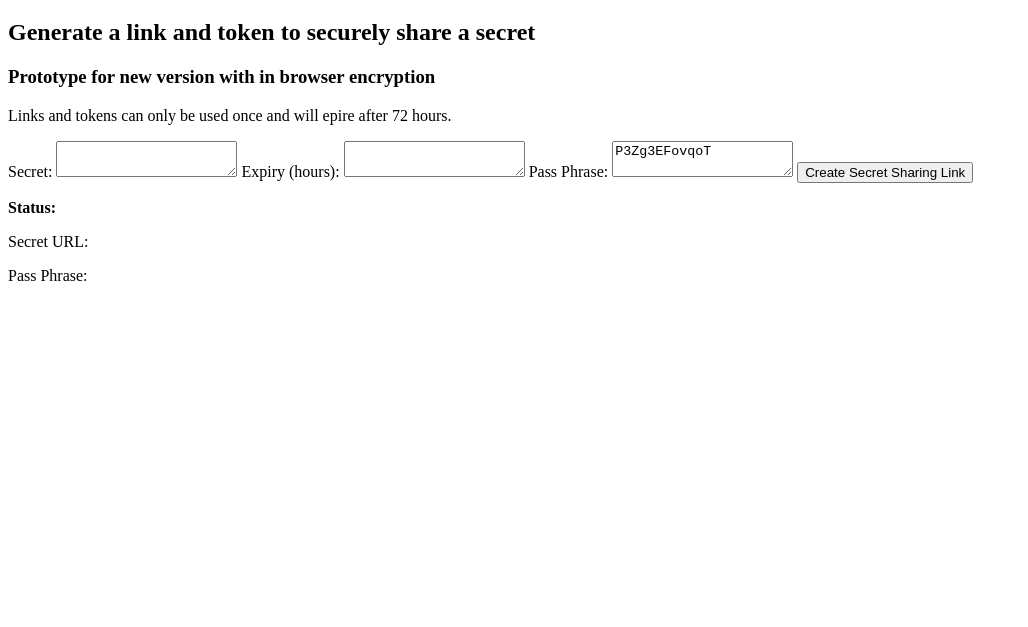
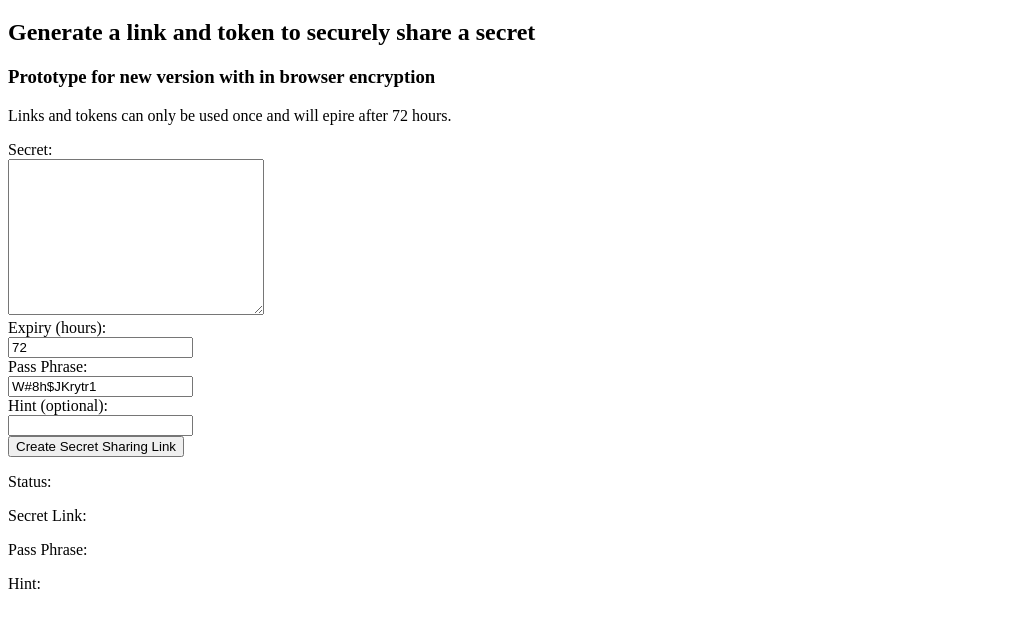
Before and after one commit to ciaran-finnegan/secret-sharer-server, a website: page static/index.html in a window 1280 px wide. Shown: the part 61-688 px from the top of the page, without its empty margins (0-1028 px from the left). Drawn offline with nearby package versions, Linux system fonts and the light colour scheme.

Commit message:
refactor to send cipher, hint and expiry to create api

```diff
--- a/static/index.html
+++ b/static/index.html
@@ -12,58 +12,44 @@
 <p>
     <form action="https://w331frxwn6.execute-api.us-east-1.amazonaws.com/dev/putSecret" method="POST">
         <input type="input" name="honeypot" value="" style="display: none" tabindex="-1" autocomplete="off">
-        <label>
-        Secret:
-        <textarea name="secret" required></textarea>
-        </label>
-        Expiry (hours):
-        <textarea name="expiresIn" required></textarea>
-        </label>
-        Pass Phrase:
-        <textarea name="passphrase" required></textarea>
-        </label>
+        <label for="secret">Secret:</label><br>
+        <textarea name="textarea" id="secret" name="secret" style="width:250px;height:150px;"></textarea><br>
+        <label for="expiresIn">Expiry (hours):</label><br>
+        <input type="number" id="expiresIn" name="expiresIn"><br>
+        <label for="passphrase">Pass Phrase:</label><br>
+        <input type="text" id="passphrase" name="passphrase"><br>
+        <label for="hint">Hint (optional):</label><br>
+        <input type="text" id="hint" name="hint"><br>
         <button type="submit">Create Secret Sharing Link</button>
     </form>
 </p>
-<b><p> Status: </p></b>
-<strong><p id="createSecretStatus"></p></strong>
-<b></b><p> Secret URL: </p></b>
-<p id="createSecretURL"></p>
-<b></b><p> Pass Phrase: </p></b>
-<p id="createSecretToken"></p>
-
+<p> Status: <strong><ins id="createSecretStatus"></ins></strong></p>
+<p> Secret Link: <strong><ins id="createSecretURL"></ins></strong></p>
+<p> Pass Phrase: <strong><ins id="xpassphrase"></ins></strong></p>
+<p> Hint: <strong><ins id="xhint"></ins></strong></p>
 
 </body>
 </html>
 <script src="https://cdnjs.cloudflare.com/ajax/libs/crypto-js/4.0.0/crypto-js.min.js" integrity="sha512-nOQuvD9nKirvxDdvQ9OMqe2dgapbPB7vYAMrzJihw5m+aNcf0dX53m6YxM4LgA9u8e9eg9QX+/+mPu8kCNpV2A==" crossorigin="anonymous"></script>
 
 <script>
-    const string = 'plaintext';
-
-
     function generatePassPhrase() {
     // Use a more truly random password generator
         const form = document.querySelector('form');
     var length = 12,
-        charset = "abcdefghijklmnopqrstuvwxyzABCDEFGHIJKLMNOPQRSTUVWXYZ0123456789",
+        charset = "abcdefghijklmnopqrstuvwxyzABCDEFGHIJKLMNOPQRSTUVWXYZ0123456789!@#$%&*()-+",
         retVal = "";
     for (var i = 0, n = charset.length; i < length; ++i) {
         retVal += charset.charAt(Math.floor(Math.random() * n));
+        console.log (retVal);
     }
-    // Initialse passphrase
+    console.log (form.children.namedItem('passphrase').value);
+    // suggest a pass phrase in the form
     form.children.namedItem('passphrase').value = retVal;
+    // set the inital expiry to 72 hours
+    form.children.namedItem('expiresIn').value = 72;
     return retVal;
 }
-
-    const password = generatePassPhrase();
-    console.log(password);
-
-
-    var encrypted = CryptoJS.AES.encrypt(string, password);
-    console.log(encrypted.toString());
-
-    var decrypted = CryptoJS.AES.decrypt(encrypted, password);
-
 </script>
 
 
@@ -102,6 +88,7 @@
 
     // Remove the passphrase before sending to web service
     delete data.passphrase;
+    delete data.textarea;
 
     console.log(`data.secret cipher: ${data.secret}`);
     console.log (data);
@@ -127,10 +114,15 @@
     xhr.onloadend = response => {
       if (response.target.status === 200) {
         // Success
+        console.log(`passphrase is: `, form.children.namedItem('passphrase').value);
+        let p = form.children.namedItem('passphrase').value;
+        let h = form.children.namedItem('hint').value;
+        console.log ('p is: ', p);
         form.reset();
-        createSecretStatus.innerHTML = "Success"
-        createSecretURL.innerHTML = JSON.parse(response.target.response).url
-        createSecretToken.innerHTML = passphrase
+        createSecretStatus.innerHTML = "Success";
+        createSecretURL.innerHTML = JSON.parse(response.target.response).url;
+        xpassphrase.innerHTML = p;
+        xhint.innerHTML = h;
       } else {
         // Failure
         createSecretStatus.innerHTML = 'Something went wrong, please try again.';
```
